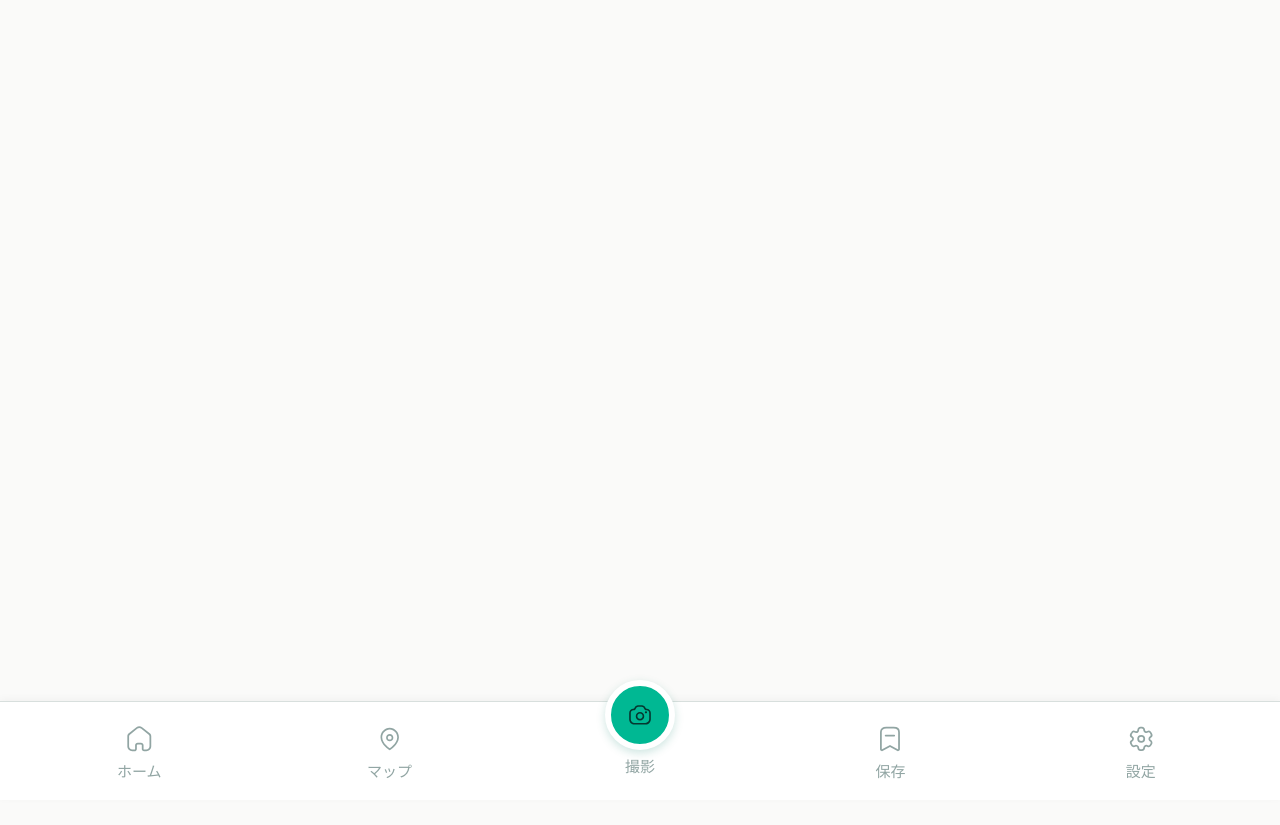
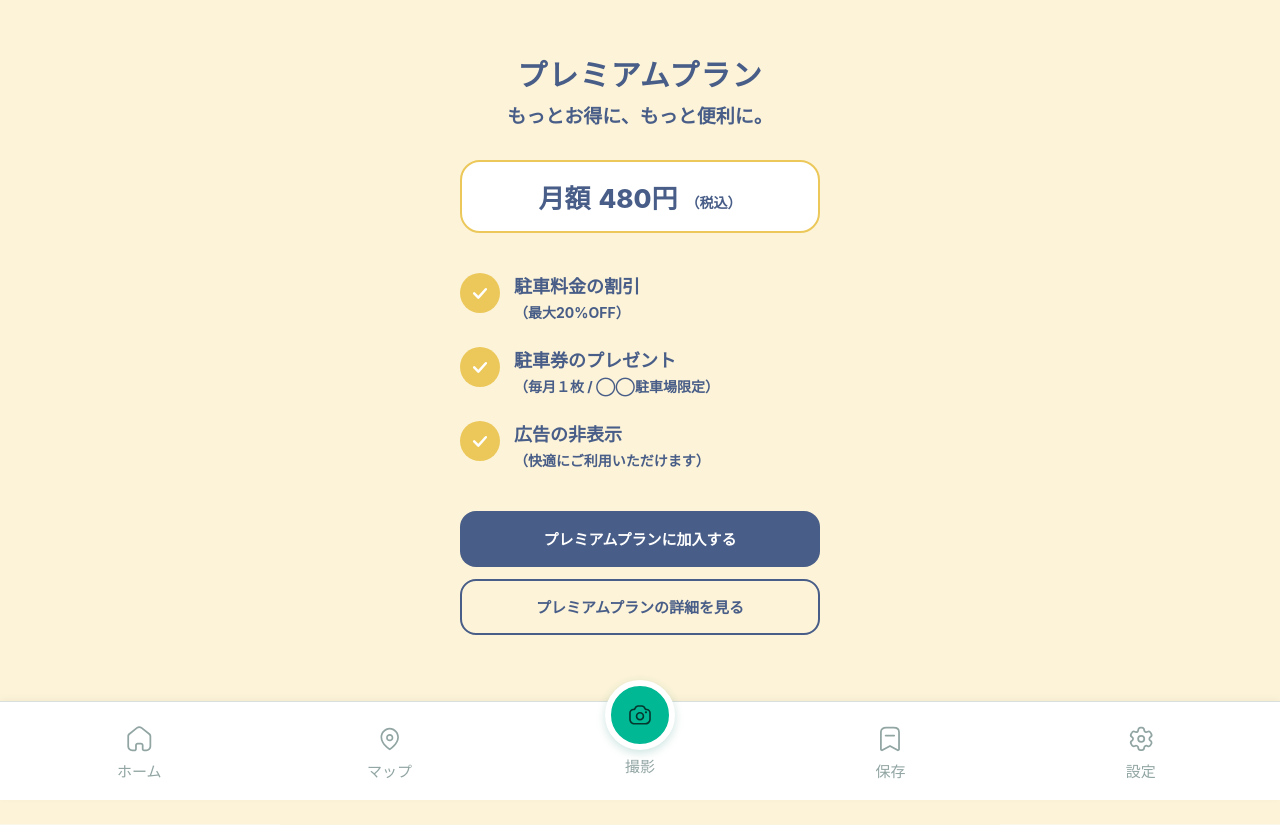
Before and after one commit to raito723/tyuusha, a React (Vite) app in the folder parking-fee-app/: page /premium in a window 1280 px wide. Before the commit this address had no page. Before the commit the page ends 800 px from the top, so only its background shows below. Built offline with nearby package versions, Linux system fonts and the light colour scheme.

Commit message:
1004
premium pageを作りました。

```diff
--- a/parking-fee-app/src/App.jsx
+++ b/parking-fee-app/src/App.jsx
@@ -6,6 +6,7 @@ import { ParkingActivePage } from "./pages/ParkingActivePage";
 import { ParkingMapPage } from "./pages/ParkingMapPage";
 import { PhotoOcrPage } from "./pages/PhotoOcrPage";
 import { NotificationToast } from "./components/NotificationToast";
+import { PremiumPage } from "./pages/PremiumPage";
 
 export const IconlyCamera = ({ size = 24, color = "#000000" }) => (
   <svg
@@ -76,14 +77,7 @@ export const IconlySetting = ({ size = 24, color = "#000000" }) => (
   </svg>
 );
 
-export const IconlyTicketStar = ({ size = 24, color = "#415E8A" }) => {
-  return (
-    <svg width={size} height={size} viewBox="0 0 24 24" fill="none" xmlns="http://www.w3.org/2000/svg">
-      <path fillRule="evenodd" clipRule="evenodd" d="M3.5 14.9795V17.0245C3.5 17.7305 3.774 18.3935 4.273 18.8925C4.772 19.3915 5.436 19.6665 6.141 19.6665H17.857C19.313 19.6665 20.499 18.4825 20.5 17.0265V14.9785C19.214 14.6455 18.261 13.4745 18.26 12.0855C18.26 10.6965 19.213 9.52549 20.499 9.19149L20.5 7.14649C20.501 5.68849 19.318 4.50149 17.861 4.50049H6.144C4.687 4.50049 3.501 5.68549 3.5 7.14249V9.25949C3.986 9.37549 4.437 9.61449 4.812 9.96449C5.381 10.4955 5.709 11.2155 5.737 11.9935C5.74 13.4595 4.787 14.6435 3.5 14.9795ZM17.857 21.1665H6.142C5.035 21.1665 3.995 20.7365 3.212 19.9535C2.43 19.1705 2 18.1305 2 17.0245V14.3245C2 13.9105 2.336 13.5745 2.75 13.5745C3.574 13.5735 4.24 12.9055 4.239 12.0855C4.225 11.6675 4.065 11.3195 3.789 11.0615C3.514 10.8035 3.158 10.6625 2.776 10.6835C2.569 10.6855 2.375 10.6145 2.229 10.4735C2.083 10.3325 2 10.1365 2 9.93349V7.14349C2.001 4.85849 3.86 3.00049 6.144 3.00049H17.856C20.146 3.00149 22.002 4.86349 22 7.14749V9.84649C22 10.2605 21.664 10.5965 21.25 10.5965C20.429 10.5965 19.76 11.2645 19.76 12.0845C19.761 12.9065 20.429 13.5745 21.25 13.5745C21.664 13.5745 22 13.9105 22 14.3245V17.0245C21.999 19.3085 20.14 21.1665 17.857 21.1665Z" fill={color}></path>
-      <path fillRule="evenodd" clipRule="evenodd" d="M10.1038 11.3815L10.6128 11.8775C10.8888 12.1485 11.0138 12.5345 10.9478 12.9115L10.8278 13.6095L11.4568 13.2785C11.7958 13.0975 12.2028 13.0985 12.5448 13.2805L13.1698 13.6085L13.0498 12.9095C12.9868 12.5265 13.1128 12.1435 13.3858 11.8775L13.8948 11.3815L13.1898 11.2795C12.8118 11.2245 12.4838 10.9865 12.3148 10.6415L11.9998 10.0045L11.6848 10.6425C11.5158 10.9865 11.1878 11.2245 10.8078 11.2795L10.1038 11.3815ZM13.6178 15.3875C13.4318 15.3875 13.2458 15.3425 13.0738 15.2515L11.9998 14.6885L10.9248 15.2525C10.5288 15.4595 10.0578 15.4265 9.69783 15.1645C9.33683 14.9015 9.15983 14.4655 9.23483 14.0255L9.43983 12.8295L8.57083 11.9825C8.25183 11.6715 8.13783 11.2145 8.27483 10.7905C8.41283 10.3655 8.77283 10.0605 9.21383 9.99652L10.4178 9.82052L10.9548 8.73152C11.1518 8.33152 11.5518 8.08252 11.9998 8.08252C12.4458 8.08252 12.8468 8.33152 13.0438 8.73252L13.5818 9.82052L14.7838 9.99652C15.2258 10.0605 15.5868 10.3655 15.7238 10.7905C15.8608 11.2145 15.7478 11.6715 15.4278 11.9835L14.5578 12.8305L14.7638 14.0255C14.8388 14.4665 14.6608 14.9035 14.2988 15.1655C14.0948 15.3125 13.8568 15.3875 13.6178 15.3875Z" fill={color}></path>
-    </svg>
-  )
-}
+
 
 function App() {
   return (
@@ -125,6 +119,7 @@ function App() {
           <Route path="/settings" element={<SettingsPage />} />
           <Route path="/map" element={<ParkingMapPage />} />
           <Route path="/ocr" element={<PhotoOcrPage />} />
+          <Route path="/premium" element={<PremiumPage />} />
         </Routes>
 
         {/* リアルタイム通知トースト */}
--- a/parking-fee-app/src/index.css
+++ b/parking-fee-app/src/index.css
@@ -6,6 +6,9 @@
   --color-highlight-deep: #b38545;
   --color-surface-soft: #eef8f5;
   --color-border: #ccf1e9;
+  --color-premium-bg: #fcf3d8;
+  --color-premium-gold: #ecc85a;
+  --color-premium-navy: #485d87;
 }
 
 * {
@@ -209,6 +212,147 @@ header h1 {
   line-height: 1.6;
 }
 
+.premium-page {
+  display: flex;
+  min-height: calc(100dvh - 82px);
+  flex-direction: column;
+  align-items: center;
+  /* main の左右 padding(24px) を打ち消す */
+  margin: 0 -24px -150px;
+  /* 下の余白(150px)ぶんも背景で埋める。固定ナビに隠れないよう内側にも確保 */
+  padding: 56px 24px 190px;
+  background: var(--color-premium-bg);
+  color: var(--color-premium-navy);
+  /* 背景を画面の左右いっぱいまで広げる */
+  box-shadow: 0 0 0 100vmax var(--color-premium-bg);
+  clip-path: inset(0 -100vmax);
+}
+
+.premium-hero {
+  text-align: center;
+}
+
+.premium-title {
+  margin: 0;
+  font-size: 30px;
+  font-weight: 800;
+  letter-spacing: 0.04em;
+  line-height: 1.3;
+}
+
+.premium-catch {
+  margin: 8px 0 0;
+  font-size: 19px;
+  font-weight: 700;
+  line-height: 1.5;
+}
+
+.premium-price {
+  display: flex;
+  align-items: baseline;
+  justify-content: center;
+  gap: 8px;
+  width: min(100%, 360px);
+  margin-top: 28px;
+  padding: 16px 20px;
+  border: 2px solid var(--color-premium-gold);
+  border-radius: 20px;
+  background: #ffffff;
+}
+
+.premium-price-label,
+.premium-price-amount {
+  font-size: 26px;
+  font-weight: 800;
+}
+
+.premium-price-tax {
+  font-size: 14px;
+  font-weight: 700;
+}
+
+.premium-benefits {
+  display: grid;
+  gap: 24px;
+  width: min(100%, 360px);
+  margin: 40px 0 0;
+  padding: 0;
+  list-style: none;
+}
+
+.premium-benefit {
+  display: flex;
+  align-items: flex-start;
+  gap: 14px;
+}
+
+.premium-benefit-check {
+  display: grid;
+  flex: 0 0 40px;
+  width: 40px;
+  height: 40px;
+  place-items: center;
+  border-radius: 50%;
+  background: var(--color-premium-gold);
+}
+
+.premium-benefit-text {
+  display: grid;
+  gap: 2px;
+  line-height: 1.5;
+}
+
+.premium-benefit-text strong {
+  font-size: 18px;
+  font-weight: 800;
+}
+
+.premium-benefit-text span {
+  font-size: 14px;
+  font-weight: 700;
+}
+
+.premium-actions {
+  display: grid;
+  gap: 12px;
+  width: min(100%, 360px);
+  margin-top: 40px;
+}
+
+.premium-join-button,
+.premium-detail-button {
+  min-height: 56px;
+  border-radius: 16px;
+  font-size: 15px;
+  font-weight: 700;
+}
+
+.premium-join-button {
+  border: 0;
+  background: var(--color-premium-navy);
+  color: #ffffff;
+}
+
+.premium-join-button:hover {
+  background: #3a4d73;
+}
+
+.premium-detail-button {
+  border: 2px solid var(--color-premium-navy);
+  background: transparent;
+  color: var(--color-premium-navy);
+}
+
+.premium-detail-button:hover {
+  background: rgba(72, 93, 135, 0.08);
+}
+
+.premium-join-button:focus-visible,
+.premium-detail-button:focus-visible {
+  outline: 3px solid var(--color-premium-gold);
+  outline-offset: 2px;
+}
+
 .nearby-parking {
   margin-top: 14px;
 }
--- a/parking-fee-app/src/pages/HomePage.jsx
+++ b/parking-fee-app/src/pages/HomePage.jsx
@@ -28,7 +28,7 @@ export function HomePage() {
                     <span>料金表を撮影して<br />料金を計算する</span>
                     <span className="home-action-arrow" aria-hidden="true">›</span>
                 </Link>
-                <Link to="/settings" className="home-premium-card">
+                <Link to="/premium" className="home-premium-card">
                     <span className="home-premium-icon" aria-hidden="true"><IconlyTicketStar size={38} color="#415E8A" /></span>
                     <span className="home-premium-title">プレミアムプラン</span>
                     <span className="home-action-arrow" aria-hidden="true">›</span>
--- /dev/null
+++ b/parking-fee-app/src/pages/Premiumpage.jsx
@@ -0,0 +1,63 @@
+import { useNavigate } from "react-router-dom";
+
+const CheckIcon = () => (
+    <svg width="20" height="20" viewBox="0 0 24 24" fill="none" xmlns="http://www.w3.org/2000/svg" aria-hidden="true">
+        <path d="M5 12.5L10 17.5L19 7.5" stroke="#ffffff" strokeWidth="3" strokeLinecap="round" strokeLinejoin="round" />
+    </svg>
+);
+
+const BENEFITS = [
+    { title: "駐車料金の割引", note: "（最大20%OFF）" },
+    { title: "駐車券のプレゼント", note: "（毎月１枚 / ◯◯駐車場限定）" },
+    { title: "広告の非表示", note: "（快適にご利用いただけます）" },
+];
+
+export function PremiumPage() {
+    const navigate = useNavigate();
+
+    const handleJoin = () => {
+        // TODO: 決済・加入処理につなぐ
+        navigate("/premium/join");
+    };
+
+    const handleDetail = () => {
+        // TODO: 詳細ページができたらパスを合わせる
+        navigate("/premium/detail");
+    };
+
+    return (
+        <section className="premium-page" aria-labelledby="premium-title">
+            <div className="premium-hero">
+                <h2 id="premium-title" className="premium-title">プレミアムプラン</h2>
+                <p className="premium-catch">もっとお得に、もっと便利に。</p>
+            </div>
+
+            <div className="premium-price" aria-label="月額480円（税込）">
+                <span className="premium-price-label">月額</span>
+                <strong className="premium-price-amount">480円</strong>
+                <small className="premium-price-tax">（税込）</small>
+            </div>
+
+            <ul className="premium-benefits">
+                {BENEFITS.map((benefit) => (
+                    <li key={benefit.title} className="premium-benefit">
+                        <span className="premium-benefit-check"><CheckIcon /></span>
+                        <div className="premium-benefit-text">
+                            <strong>{benefit.title}</strong>
+                            <span>{benefit.note}</span>
+                        </div>
+                    </li>
+                ))}
+            </ul>
+
+            <div className="premium-actions">
+                <button type="button" className="premium-join-button" onClick={handleJoin}>
+                    プレミアムプランに加入する
+                </button>
+                <button type="button" className="premium-detail-button" onClick={handleDetail}>
+                    プレミアムプランの詳細を見る
+                </button>
+            </div>
+        </section>
+    );
+}
```
